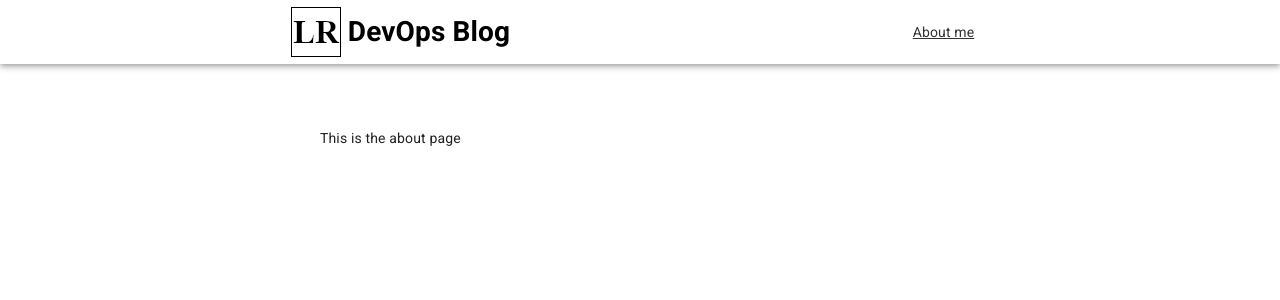
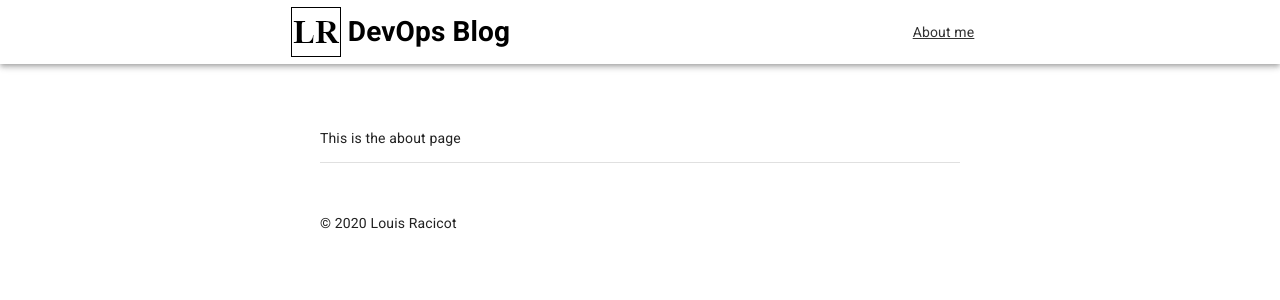
Before and after one commit to lracicot/blog-website, a Next.js app: page /about in a window 1280 px wide. Shown: the top 300 px of the page. Built offline with nearby package versions, Linux system fonts and the light colour scheme.

Commit message:
add footer

```diff
--- a/components/Layout.js
+++ b/components/Layout.js
@@ -1,6 +1,7 @@
 import { Grid } from "@material-ui/core";
 import React from "react";
 
+import Footer from "./Layout/Footer";
 import Header from "./Header";
 
 const withLayout = Page => {
@@ -13,6 +14,7 @@ const withLayout = Page => {
           <Page {...props} />
         </Grid>
       </Grid>
+      <Footer />
     </div>
   );
   layout.getInitialProps = ctx => {
--- /dev/null
+++ b/components/Layout/Footer.jsx
@@ -0,0 +1,25 @@
+import { Divider, Grid } from "@material-ui/core";
+import { makeStyles } from "@material-ui/core/styles";
+import React from "react";
+
+const useStyles = makeStyles(() => ({
+  footer: {
+    marginTop: 50
+  }
+}));
+
+const Footer = () => {
+  const classes = useStyles();
+  return (
+    <Grid container justify="center">
+      <Grid item xs={12} md={6}>
+        <Divider />
+        <footer className={classes.footer}>
+          <p>&copy; {1900 + new Date().getYear()} Louis Racicot</p>
+        </footer>
+      </Grid>
+    </Grid>
+  );
+};
+
+export default Footer;
```
